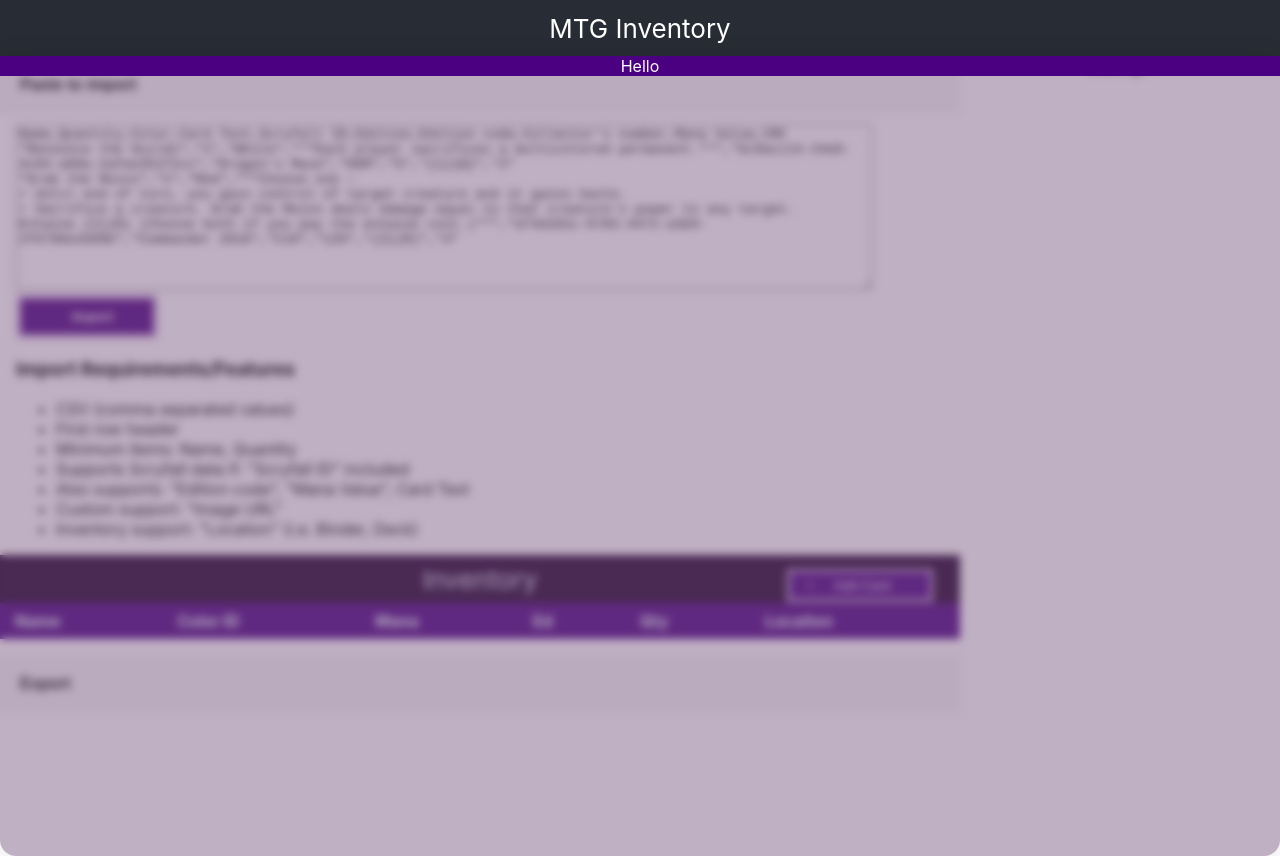
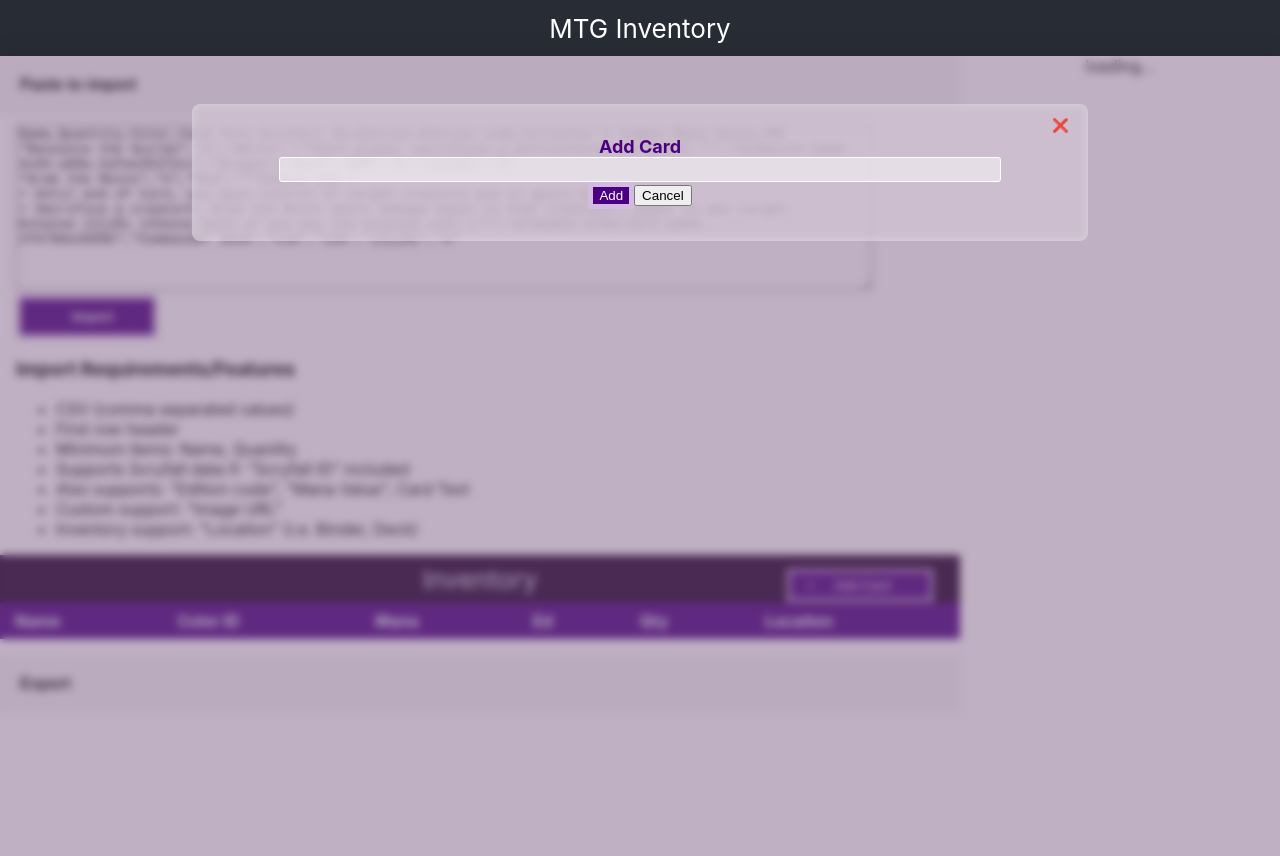
Before and after one commit to BarneyL01/react-mtg-inventory, a React (Create React App) app: page / in a window 1280 px wide. Both pictures are taken after a click on the button "Add Card". Built offline with nearby package versions, Linux system fonts and the light colour scheme; a small style sheet from the web is missing.

Commit message:
Add fields to add card modal

```diff
--- a/src/App.css
+++ b/src/App.css
@@ -215,11 +215,10 @@
     content: "+";
 }
 
+/* * Modal */
 .glass-modal {
-    color: white;
     z-index: 10;
     background: rgba(122, 88, 128, 0.47);
-    border-radius: 16px;
     box-shadow: 0 4px 30px rgba(0, 0, 0, 0.1);
     backdrop-filter: blur(4px);
     -webkit-backdrop-filter: blur(11.3px);
@@ -229,6 +228,42 @@
 }
 
 .modal-content {
-    background-color: indigo;
     z-index: 0;
+    background: rgba(255, 255, 255, 0.47);
+    border-radius: 8px;
+    backdrop-filter: blur(4px);
+    -webkit-backdrop-filter: blur(11.3px);
+    margin-left: auto;
+    margin-right: auto;
+    width: 70vw;
+    margin-top: 3em;
+    padding: 2em 0;
+    position: relative;
 }
+
+.modal-content header {
+    color: indigo;
+    font-size: large;
+    font-weight: bold;
+}
+
+.search-input {
+    width: 80%;
+    font-size: large;
+    background: rgba(255, 255, 255, 0.47);
+    border-radius: 3px;
+    border: 1px solid white;
+}
+
+.close-button {
+    background: none;
+    border: none;
+    position: absolute;
+    top: 1em;
+    right: 1em;
+
+}
+.close-button::before {
+
+    content: "❌"
+}
--- a/src/components/AddCard.js
+++ b/src/components/AddCard.js
@@ -2,13 +2,25 @@ import React from "react";
 // import { useState } from "react";
 import PropTypes from "prop-types";
 
-const AddCard = ({setIsOpen}) => {
+const AddCard = ({ setIsOpen }) => {
     return (
         <>
-            <div className="glass-modal" onClick={() => setIsOpen(false)}>
+            <div className="glass-modal">
                 <div className="modal-content">
-									<header>Hello</header>
-								</div>
+                    <header>Add Card</header>
+                    <button
+                        className="close-button"
+                        onClick={() => setIsOpen(false)}
+                        alt="close"
+                    ></button>
+                    <div>
+                        <input className="search-input"></input>
+                    </div>
+                    <div>
+                        <button className="primary-button">Add</button>
+                        <button className="secondary-button">Cancel</button>
+                    </div>
+                </div>
             </div>
         </>
     );
```
